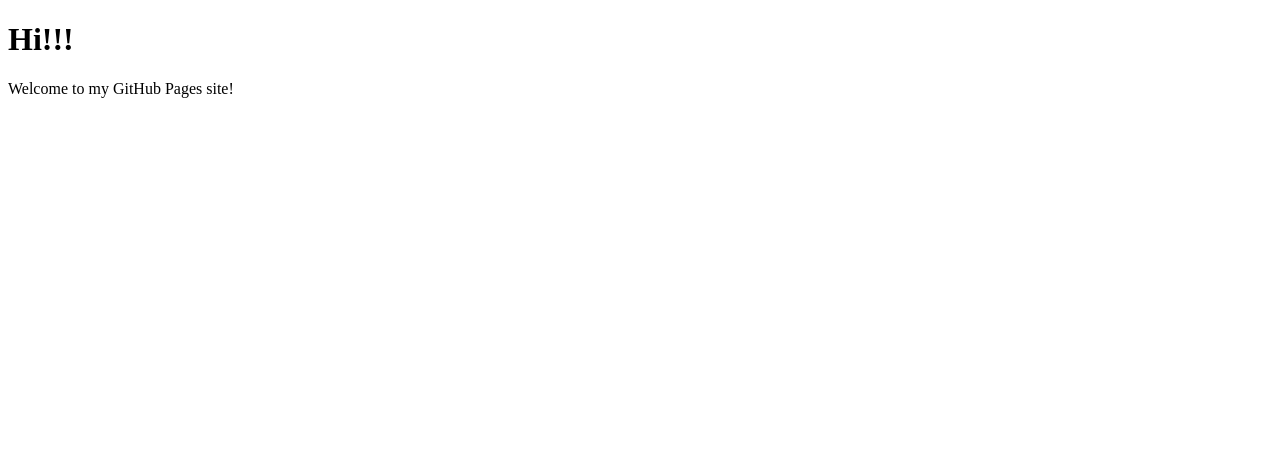
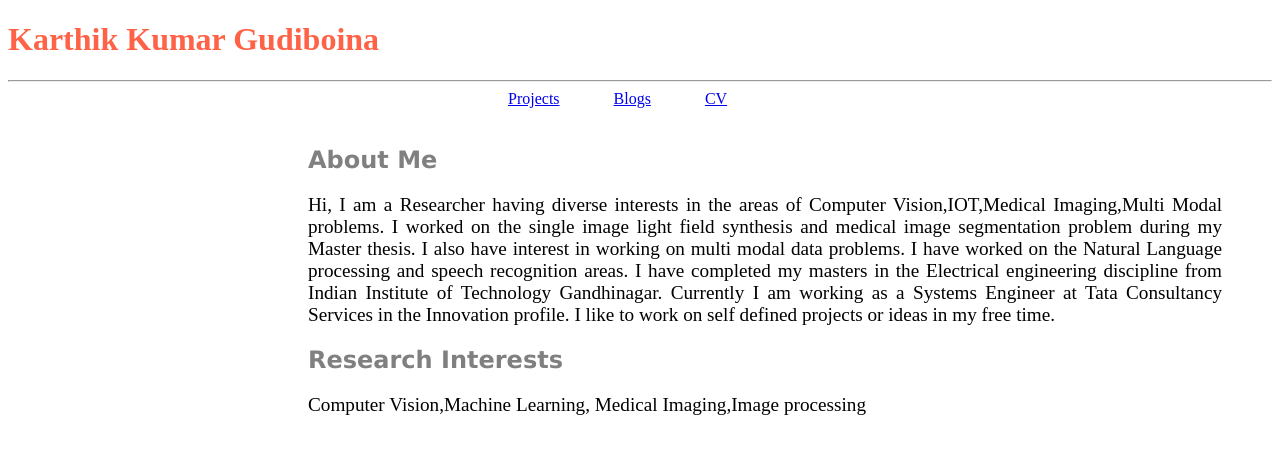
Before and after one commit to KarthikG1729/karthikg1729.github.io, a plain HTML site: page index.html in a window 1280 px wide. Drawn offline with Linux system fonts and the light colour scheme.

Commit message:
modified index and added projects html file.

```diff
--- a/index.html
+++ b/index.html
@@ -1,10 +1,42 @@
 <!DOCTYPE html>
 <html>
   <head>
-    <title>Karthik Gudiboina</title>
+    <title>Karthik</title>
+    <style>
+    .float-container {
+    padding: 20px;
+	}
+
+    .float-child {
+    width: 50%;
+    float: left;
+    padding: 20px;
+    }
+    </style>
   </head>
   <body>
-    <h1>Hi!!!</h1>
-    <p>Welcome to my GitHub Pages site!</p>
+    <h1 style="color:Tomato;">Karthik Kumar Gudiboina</h1>
+    <hr>
+    <header><a style='margin-left:500px;;;' href="projects.html">Projects</a> <a style='margin-left:50px;' href="projects.html">Blogs</a> <a style='margin-left:50px;' href="projects.html">CV</a></header>
+
+    <br>
+    <div>
+    <!-- <div>
+    <img src="Karthik.jpg" alt="Karthik" width="200" height="300">
+    </div> -->
+    <div style = "margin-left:300px;">
+    	<h2 style="font-family:verdana; color:Gray;"> About Me </h2>
+    	<p style="text-align:justify; margin-right:50px; font-size:120%; ">Hi, I am a Researcher having diverse interests in the areas of Computer Vision,IOT,Medical Imaging,Multi Modal problems. I worked on the single image light field synthesis and medical image segmentation problem during my Master thesis.
+    	I also have interest in working on multi modal data problems. I have worked on the Natural Language processing and speech recognition areas. I have completed my masters in the Electrical engineering discipline from Indian Institute of Technology Gandhinagar.
+    	Currently I am working as a Systems Engineer at Tata Consultancy Services in the Innovation profile. I like to work on self defined projects or ideas in my free time.
+    	</p>
+
+    	<h2 style="font-family:verdana; color:Gray;"> Research Interests</h2>
+    	<p style="text-align:justify; margin-right:50px; font-size:120%; "> Computer Vision,Machine Learning, Medical Imaging,Image processing</p>
+
+
+
+    </div>
+    </div>
   </body>
 </html>
```
Also changed, not shown: projects.html (added, +10 -0 lines).
